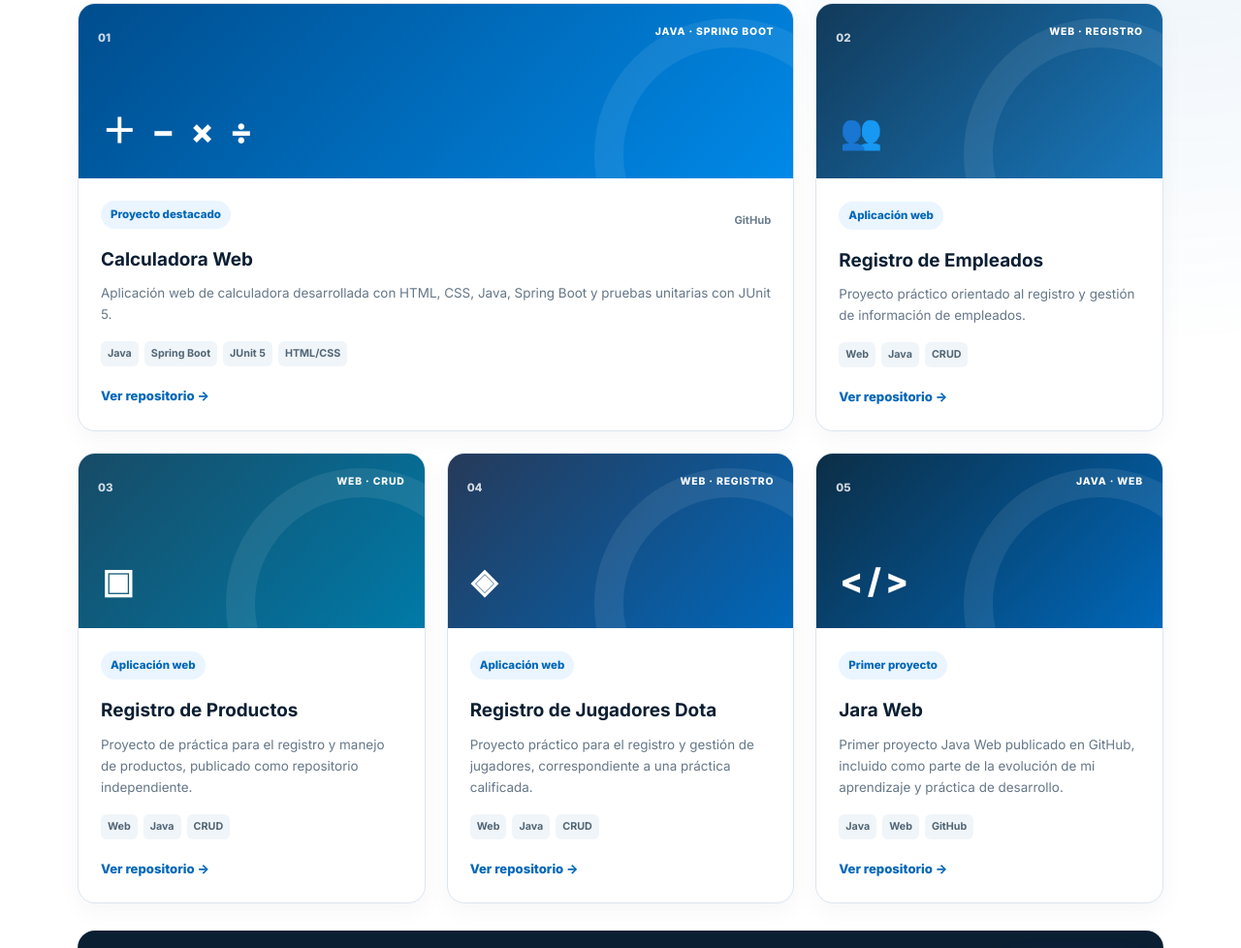
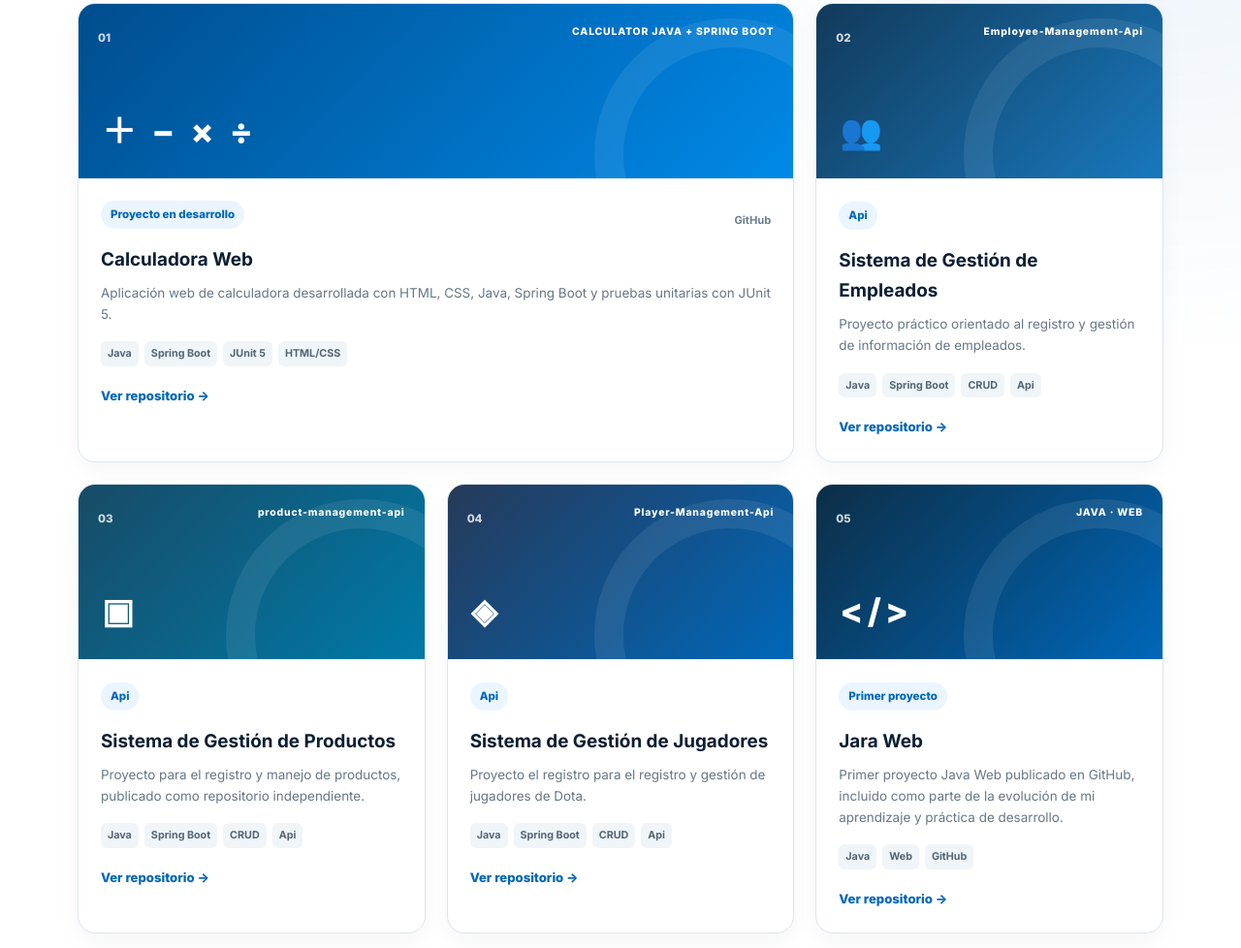
Before and after one commit to ludwin-suarez/curriculum-vitae, a plain HTML site: page index.html in a window 1280 px wide. Shown: the part 4492-5470 px from the top of the page at 97% size. Drawn offline with Linux system fonts and the light colour scheme.

Commit message:
Actualización de inf. de sección proyectos

```diff
--- a/index.html
+++ b/index.html
@@ -258,12 +258,12 @@
           <article class="project-card project-featured reveal">
             <div class="project-visual">
               <span class="project-number">01</span>
-              <span class="project-label">JAVA · SPRING BOOT</span>
+              <span class="project-label"> CALCULATOR JAVA + SPRING BOOT</span>
               <div class="project-symbol">＋ − × ÷</div>
             </div>
             <div class="project-body">
               <div class="project-meta">
-                <span class="tag">Proyecto destacado</span>
+                <span class="tag">Proyecto en desarrollo</span>
                 <span class="project-status">GitHub</span>
               </div>
               <h3>Calculadora Web</h3>
@@ -282,17 +282,17 @@
           <article class="project-card reveal">
             <div class="project-visual visual-employees">
               <span class="project-number">02</span>
-              <span class="project-label">WEB · REGISTRO</span>
+              <span class="project-label">Employee-Management-Api</span>
               <div class="project-symbol">👥</div>
             </div>
             <div class="project-body">
-              <span class="tag">Aplicación web</span>
-              <h3>Registro de Empleados</h3>
+              <span class="tag">Api</span>
+              <h3>Sistema de Gestión de Empleados</h3>
               <p>
                 Proyecto práctico orientado al registro y gestión de información
                 de empleados.
               </p>
-              <div class="chips"><span>Web</span><span>Java</span><span>CRUD</span></div>
+              <div class="chips"><span>Java</span><span>Spring Boot</span><span>CRUD</span><span>Api</span></div>
               <a class="project-link" href="https://github.com/ludwin-suarez/registroempleados_web"
                  target="_blank" rel="noopener noreferrer">Ver repositorio →</a>
             </div>
@@ -301,17 +301,17 @@
           <article class="project-card reveal">
             <div class="project-visual visual-products">
               <span class="project-number">03</span>
-              <span class="project-label">WEB · CRUD</span>
+              <span class="project-label">product-management-api</span>
               <div class="project-symbol">▣</div>
             </div>
             <div class="project-body">
-              <span class="tag">Aplicación web</span>
-              <h3>Registro de Productos</h3>
+              <span class="tag">Api</span>
+              <h3>Sistema de Gestión de Productos</h3>
               <p>
-                Proyecto de práctica para el registro y manejo de productos,
+                Proyecto para el registro y manejo de productos,
                 publicado como repositorio independiente.
               </p>
-              <div class="chips"><span>Web</span><span>Java</span><span>CRUD</span></div>
+              <div class="chips"><span>Java</span><span>Spring Boot</span><span>CRUD</span><span>Api</span></div>
               <a class="project-link" href="https://github.com/ludwin-suarez/registroproductos_web"
                  target="_blank" rel="noopener noreferrer">Ver repositorio →</a>
             </div>
@@ -320,17 +320,16 @@
           <article class="project-card reveal">
             <div class="project-visual visual-dota">
               <span class="project-number">04</span>
-              <span class="project-label">WEB · REGISTRO</span>
+              <span class="project-label">Player-Management-Api</span>
               <div class="project-symbol">◈</div>
             </div>
             <div class="project-body">
-              <span class="tag">Aplicación web</span>
-              <h3>Registro de Jugadores Dota</h3>
+              <span class="tag">Api</span>
+              <h3>Sistema de Gestión de Jugadores</h3>
               <p>
-                Proyecto práctico para el registro y gestión de jugadores,
-                correspondiente a una práctica calificada.
+                Proyecto el registro para el registro y gestión de jugadores de Dota.
               </p>
-              <div class="chips"><span>Web</span><span>Java</span><span>CRUD</span></div>
+              <div class="chips"><span>Java</span><span>Spring Boot</span><span>CRUD</span><span>Api</span></div>
               <a class="project-link" href="https://github.com/ludwin-suarez/registrojugadoresdota_web"
                  target="_blank" rel="noopener noreferrer">Ver repositorio →</a>
             </div>
```
